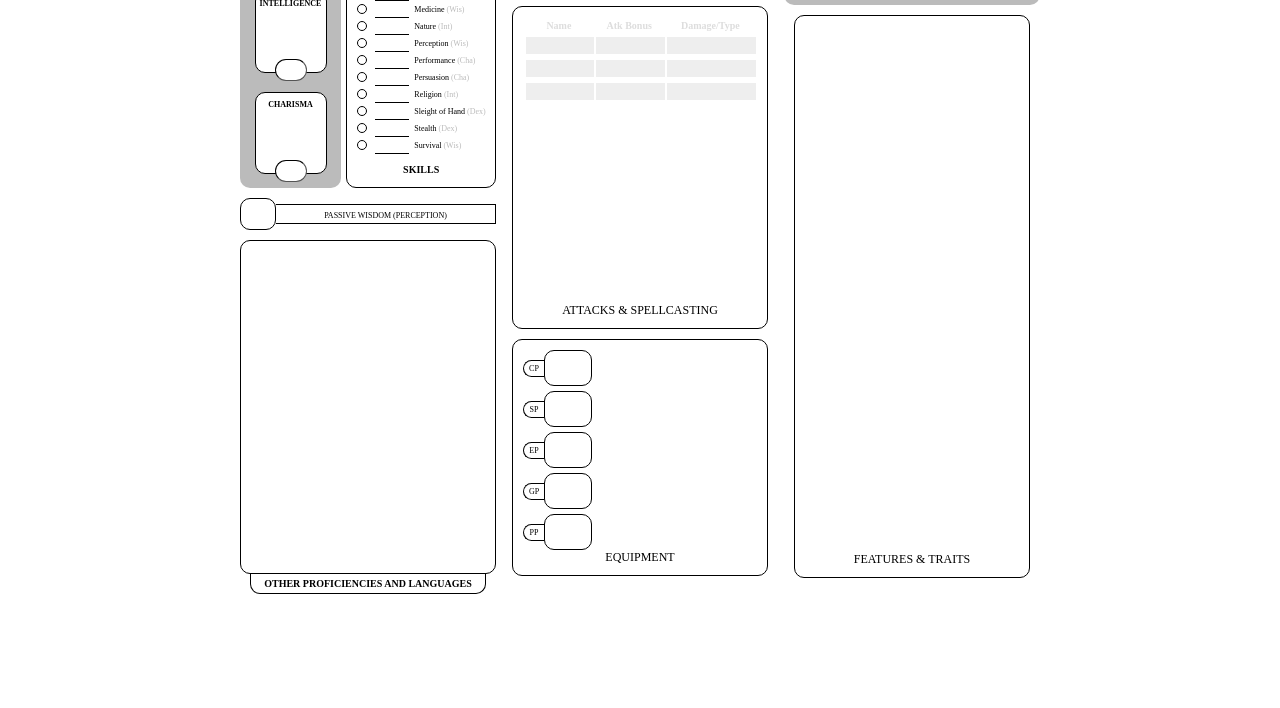
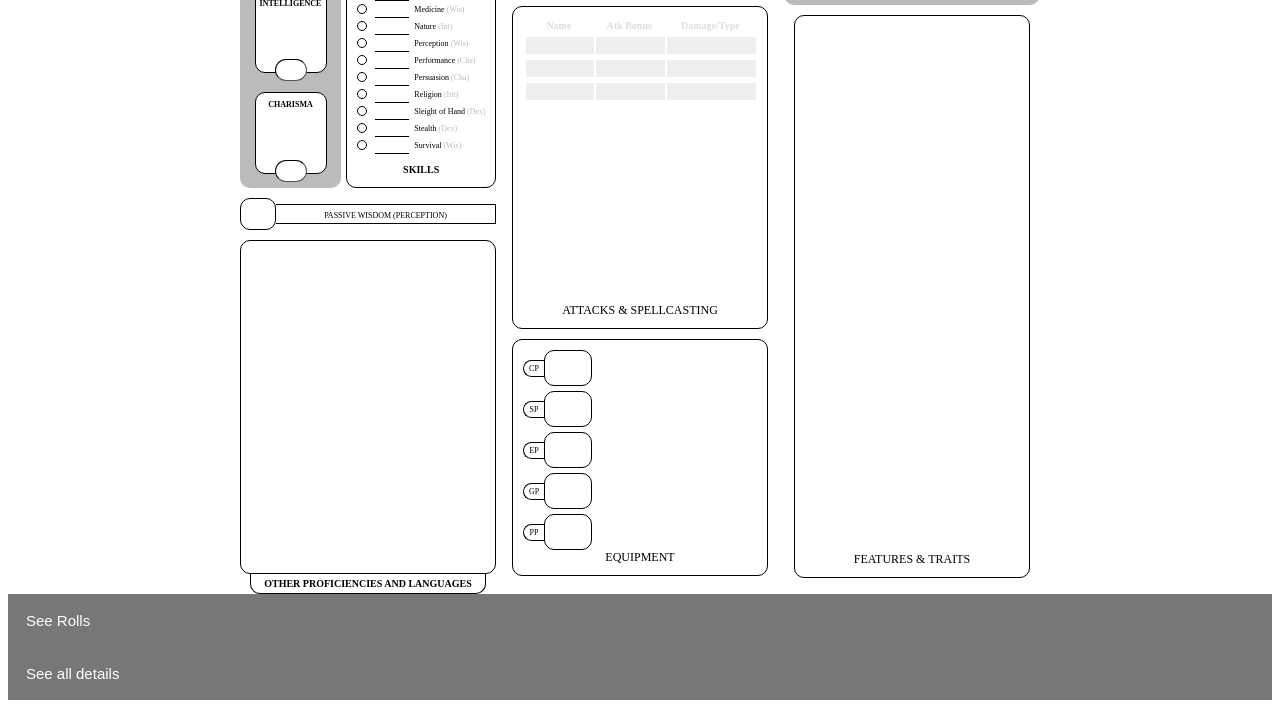
Before and after one commit to Fladolcetta/DnD, a Flask app: page /sheet in a window 1280 px wide. Shown: the part 570-1278 px from the top of the page. Before the commit the page ends 1164 px from the top, so only its background shows below. Run offline with Flask 3, Linux system fonts and the light colour scheme.

Commit message:
Add collapsable sections

```diff
--- a/main.py
+++ b/main.py
@@ -54,10 +54,6 @@ def character():
     """ Character function. """
     text_printer = TextPrinter()
 
-    content = ""
-    name = ""
-    race = ""
-    character_class = ""
     race_list = Race.get_all_races()
     class_list = CharacterClass.get_all_classes()
 
@@ -68,21 +64,20 @@ def character():
             character_class = str(request.args.get("character_class"))
             new_char = Character(name, race, character_class)
 
-            content = text_printer.print_character(new_char)
             key_pairs = SheetGenerator(new_char).generate_key_pairs()
+            details = text_printer.print_character(new_char)
+            basic_info = text_printer.print_basic_stats(new_char)
             return render_template('character_sheet.html',
                                     subtitle="Character Sheet",
-                                    key_pairs=key_pairs)
+                                    key_pairs=key_pairs,
+                                    details=details,
+                                    basic_info=basic_info,
+                                    )
     except TypeError:
-        pass
-    return render_template('character.html',
-                            subtitle="Character Generator",
-                            name=name,
-                            race=race,
-                            character_class=character_class,
-                            race_list=race_list,
-                            class_list=class_list,
-                            content=content)
+        return render_template('character.html',
+                                subtitle="Character Generator",
+                                race_list=race_list,
+                                class_list=class_list)
 
 @app.route('/races')
 def races():
--- a/src/text_printer.py
+++ b/src/text_printer.py
@@ -91,8 +91,7 @@ class TextPrinter:
 
     def print_character(self, character):
         """ Print the character. """
-        self.subheader(f"Creating a new character: {character.name}")
-
+        self.text_to_print = ""
         self.print_single_value(character.name, "Name")
         self.print_single_value(character.race, "Race")
         self.print_single_value(character.dnd_class, "Class")
@@ -112,8 +111,17 @@ class TextPrinter:
         self.print_dict_with_modifiers(character.saving_throws, "Saving Throws")
         return self.split_string(self.text_to_print)
 
+    def print_basic_stats(self, character):
+        """ Print the basic stats. """
+        self.text_to_print = ""
+        self.print_single_value(character.race, "Race")
+        self.print_single_value(character.dnd_class, "Class")
+        self.print_data(character.stats, "Stats")
+        return self.split_string(self.text_to_print)
+
     def print_race_info(self, race_name):
         """ Print the list of races. """
+        self.text_to_print = ""
         current_race = Race(race_name)
         self.subheader(f"{current_race.name}")
         self.print_dict_with_modifiers(current_race.stats, "Stats")
@@ -124,6 +132,7 @@ class TextPrinter:
 
     def print_class_info(self, class_name):
         """ Print the list of classes. """
+        self.text_to_print = ""
         current_class = CharacterClass(class_name)
         self.subheader(f"{current_class.name}")
         self.print_data(current_class.primary_stat, "Primary Stat")
@@ -134,6 +143,7 @@ class TextPrinter:
 
     def print_roll(self, num_dice, num_sides, modifier):
         """ Print the roll of the dice. """
+        self.text_to_print = ""
         die = Dice(num_dice, num_sides, modifier)
         if modifier >= 0:
             modifier_string = f" + {modifier}"
@@ -150,6 +160,7 @@ class TextPrinter:
 
     def print_home(self, links):
         """ Print the home page. """
+        self.text_to_print = ""
         self.header("Frank's DnD Tool!")
         self.print_links(links)
         return self.split_string(self.text_to_print)
--- a/templates/character.html
+++ b/templates/character.html
@@ -21,7 +21,7 @@
     <form>
         <p>
             <label for="name">Character Name:</label><br>
-            <input type="text" name="name" value={{name}}>
+            <input type="text" name="name">
         </p>
         <p>
             <label for="race">Race:</label><br>
@@ -44,6 +44,5 @@
             <input type="submit" name="create" value="Create">
         </p>
     </form>
-    {{ content|safe }}
 </body>
 </html>
--- a/templates/character_sheet.html
+++ b/templates/character_sheet.html
@@ -7,6 +7,27 @@
   <meta name="description" content="A character sheet for Dungeons and Dragons">
   <title>Frank's Dnd Tool - {{ subtitle }}</title>
   <style>
+    .collapsible {
+      background-color: #777;
+      color: white;
+      cursor: pointer;
+      padding: 18px;
+      width: 100%;
+      border: none;
+      text-align: left;
+      outline: none;
+      font-size: 15px;
+    }
+    .active, .collapsible:hover {
+      background-color: #555;
+    }
+
+    .content {
+      padding: 0 18px;
+      display: none;
+      overflow: hidden;
+      background-color: #f1f1f1;
+    }
 .red {
   background: red;
 }
@@ -1002,6 +1023,33 @@ form.charsheet main section.features div textarea {
       </section>
     </main>
   </form>
+  <button type="button" class="collapsible">See Rolls</button>
+  <div class="content">
+    {{ basic_info | safe }}
+    <p>Test</p>
+  </div>
+
+  <button type="button" class="collapsible">See all details</button>
+  <div class="content">
+    {{ details | safe }}
+  </div>
 </body>
 
+<script>
+  var coll = document.getElementsByClassName("collapsible");
+  var i;
+
+  for (i = 0; i < coll.length; i++) {
+    coll[i].addEventListener("click", function() {
+      this.classList.toggle("active");
+      var content = this.nextElementSibling;
+      if (content.style.display === "block") {
+        content.style.display = "none";
+      } else {
+        content.style.display = "block";
+      }
+    });
+  }
+</script>
+
 </html>
```
